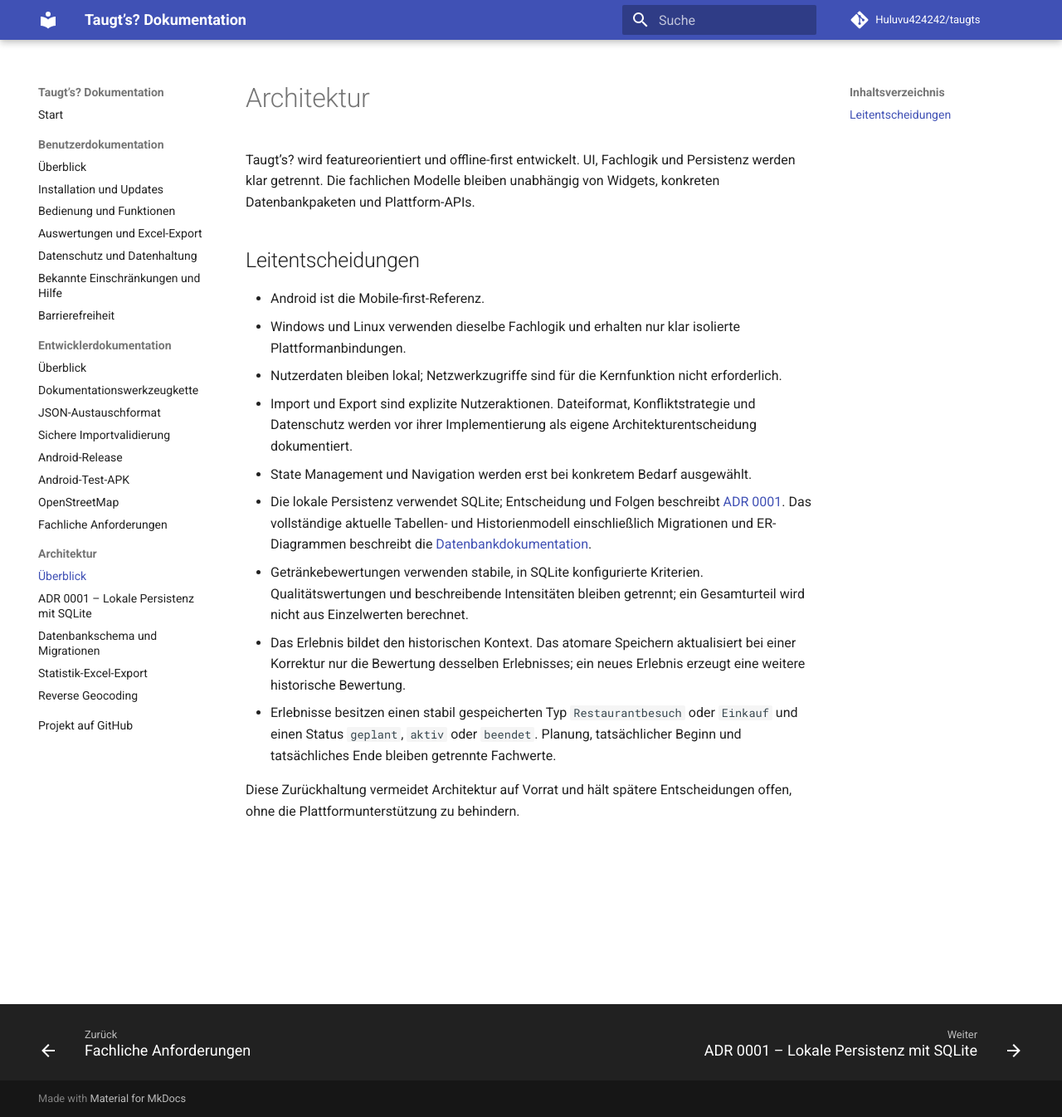
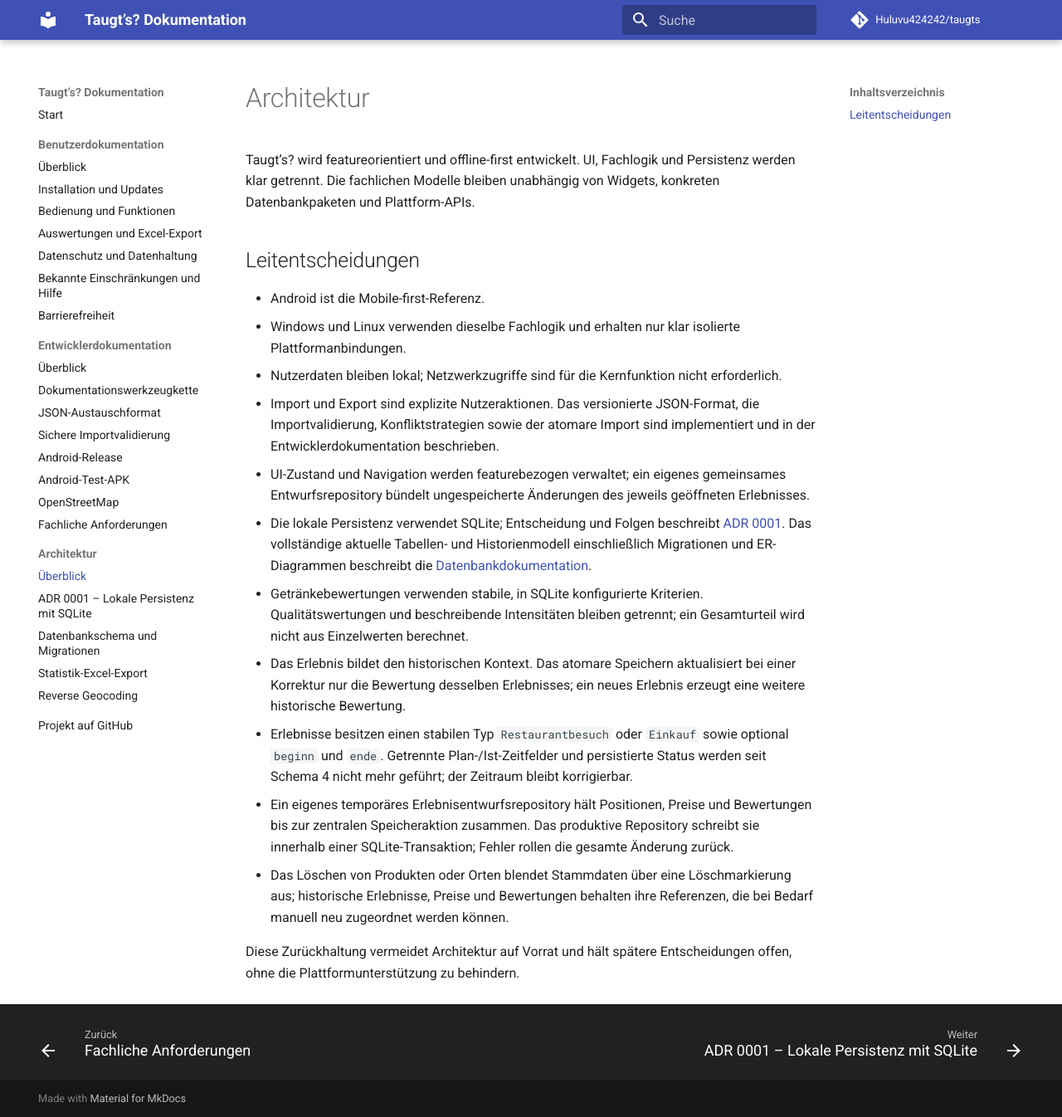
Before and after one commit to Huluvu424242/taugts, an MkDocs documentation site: the page built from docs/architecture/README.md, in a window 1280 px wide and 1346 px high. Shown: the whole window at 83% size. Built offline with MkDocs 1.6.1 and Material for MkDocs 9.7.7, drawn with Linux system fonts in a browser that asks for light colours; comment, search, counter and statistics services are not loaded.

Commit message:
docs(#232): docs/architecture/README.md mit Schema 4 und Austauschformat 3 synchronisieren

```diff
--- a/docs/architecture/README.md
+++ b/docs/architecture/README.md
@@ -7,8 +7,8 @@ Taugt’s? wird featureorientiert und offline-first entwickelt. UI, Fachlogik un
 - Android ist die Mobile-first-Referenz.
 - Windows und Linux verwenden dieselbe Fachlogik und erhalten nur klar isolierte Plattformanbindungen.
 - Nutzerdaten bleiben lokal; Netzwerkzugriffe sind für die Kernfunktion nicht erforderlich.
-- Import und Export sind explizite Nutzeraktionen. Dateiformat, Konfliktstrategie und Datenschutz werden vor ihrer Implementierung als eigene Architekturentscheidung dokumentiert.
-- State Management und Navigation werden erst bei konkretem Bedarf ausgewählt.
+- Import und Export sind explizite Nutzeraktionen. Das versionierte JSON-Format, die Importvalidierung, Konfliktstrategien sowie der atomare Import sind implementiert und in der Entwicklerdokumentation beschrieben.
+- UI-Zustand und Navigation werden featurebezogen verwaltet; ein eigenes gemeinsames Entwurfsrepository bündelt ungespeicherte Änderungen des jeweils geöffneten Erlebnisses.
 - Die lokale Persistenz verwendet SQLite; Entscheidung und Folgen beschreibt
   [ADR 0001](0001-lokale-persistenz-mit-sqlite.md). Das vollständige aktuelle
   Tabellen- und Historienmodell einschließlich Migrationen und ER-Diagrammen
@@ -19,8 +19,8 @@ Taugt’s? wird featureorientiert und offline-first entwickelt. UI, Fachlogik un
 - Das Erlebnis bildet den historischen Kontext. Das atomare Speichern
   aktualisiert bei einer Korrektur nur die Bewertung desselben Erlebnisses;
   ein neues Erlebnis erzeugt eine weitere historische Bewertung.
-- Erlebnisse besitzen einen stabil gespeicherten Typ `Restaurantbesuch` oder
-  `Einkauf` und einen Status `geplant`, `aktiv` oder `beendet`. Planung,
-  tatsächlicher Beginn und tatsächliches Ende bleiben getrennte Fachwerte.
+- Erlebnisse besitzen einen stabilen Typ `Restaurantbesuch` oder `Einkauf` sowie optional `beginn` und `ende`. Getrennte Plan-/Ist-Zeitfelder und persistierte Status werden seit Schema 4 nicht mehr geführt; der Zeitraum bleibt korrigierbar.
+- Ein eigenes temporäres Erlebnisentwurfsrepository hält Positionen, Preise und Bewertungen bis zur zentralen Speicheraktion zusammen. Das produktive Repository schreibt sie innerhalb einer SQLite-Transaktion; Fehler rollen die gesamte Änderung zurück.
+- Das Löschen von Produkten oder Orten blendet Stammdaten über eine Löschmarkierung aus; historische Erlebnisse, Preise und Bewertungen behalten ihre Referenzen, die bei Bedarf manuell neu zugeordnet werden können.
 
 Diese Zurückhaltung vermeidet Architektur auf Vorrat und hält spätere Entscheidungen offen, ohne die Plattformunterstützung zu behindern.
```
